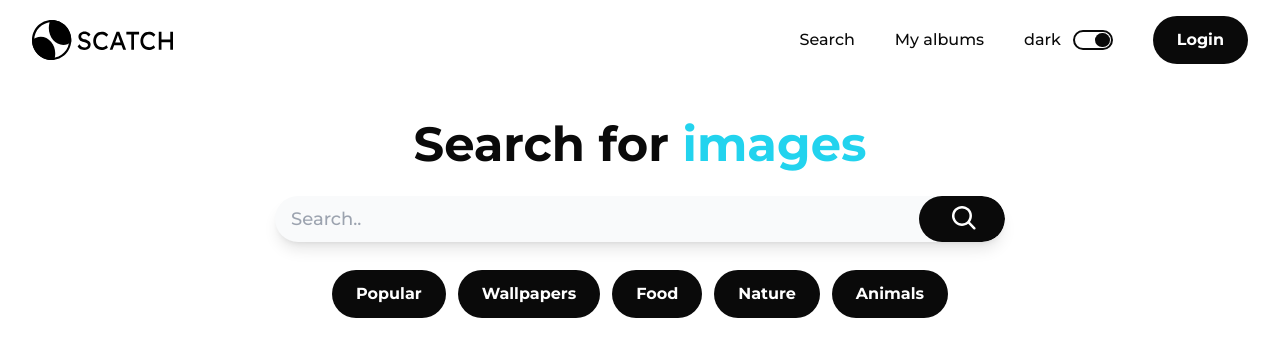
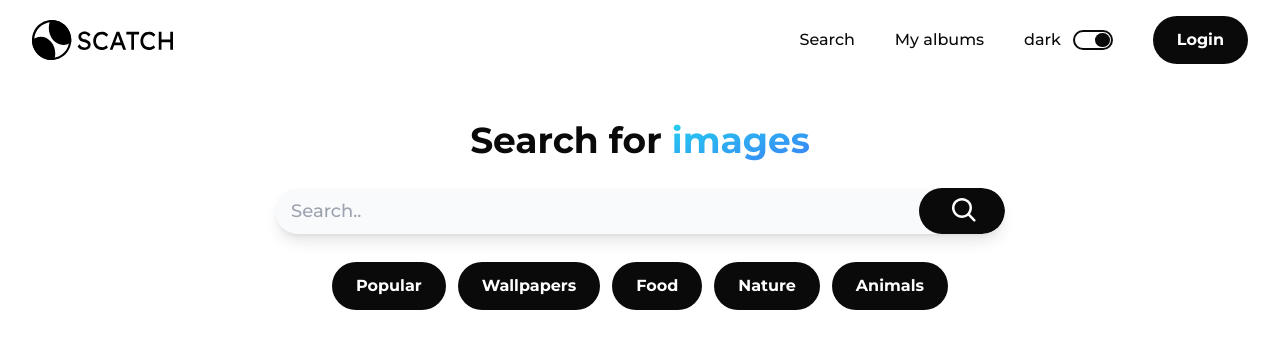
Before and after one commit to malkiii/scatch, a Next.js app: page /search in a window 1280 px wide. Shown: the top 356 px of the page. Built offline with nearby package versions, Linux system fonts and the light colour scheme; no server answers.

Commit message:
Keep tracking of the input value.

```diff
--- a/components/Search/SearchSection.tsx
+++ b/components/Search/SearchSection.tsx
@@ -1,6 +1,10 @@
-import { FC, useRef } from 'react';
+import { FC, useState } from 'react';
 import { useRouter } from 'next/router';
 import { CgSearch } from 'react-icons/cg';
+
+type SearchSectionProps = {
+  value?: string;
+};
 
 function generateSlug(text: string) {
   return text
@@ -9,32 +13,40 @@ function generateSlug(text: string) {
     .replace(/\s+/g, '%20');
 }
 
-const SearchSection: FC = () => {
-  const inputRef = useRef<HTMLInputElement>(null);
+const SearchSection: FC<SearchSectionProps> = ({ value }) => {
   const router = useRouter();
+  const [searchValue, setSearchValue] = useState(value || '');
 
   function goToSearchResultsPage() {
-    const searchText = inputRef.current!.value;
-    const slug = generateSlug(searchText);
+    const slug = generateSlug(searchValue);
     router.push('/search/' + slug);
   }
 
+  function handleKeyDown(event: any) {
+    if (event.key === 'Enter') goToSearchResultsPage();
+  }
+
   return (
-    <div className="mx-auto text-center pt-10">
-      <h2 className="text-5xl">
-        Search for <span className="text-theme">images</span>
+    <div className="mx-auto text-center pt-5 sm:pt-10">
+      <h2>
+        Search for{' '}
+        <span className="theme-gradient bg-clip-text text-transparent">
+          images
+        </span>
       </h2>
       <div className="max-w-[730px] text-lg flex items-center mx-auto my-7 rounded-3xl bg-gray-50 dark:bg-neutral-800 shadow-lg overflow-hidden transition-colors">
         <input
           type="search"
+          value={searchValue}
+          placeholder="Search.."
           className="h-full flex-grow outline-none bg-transparent py-2 px-4"
+          onInput={e => setSearchValue(e.currentTarget.value)}
+          onKeyDown={handleKeyDown}
           autoComplete="off"
-          placeholder="Search.."
-          ref={inputRef}
           required
         />
         <button
-          className="theme-btn py-2 px-7 rounded-inherit"
+          className="theme-btn py-2 px-5 sm:px-7 rounded-inherit"
           onClick={goToSearchResultsPage}
         >
           <CgSearch size={30} className="inline text-center" />
```
